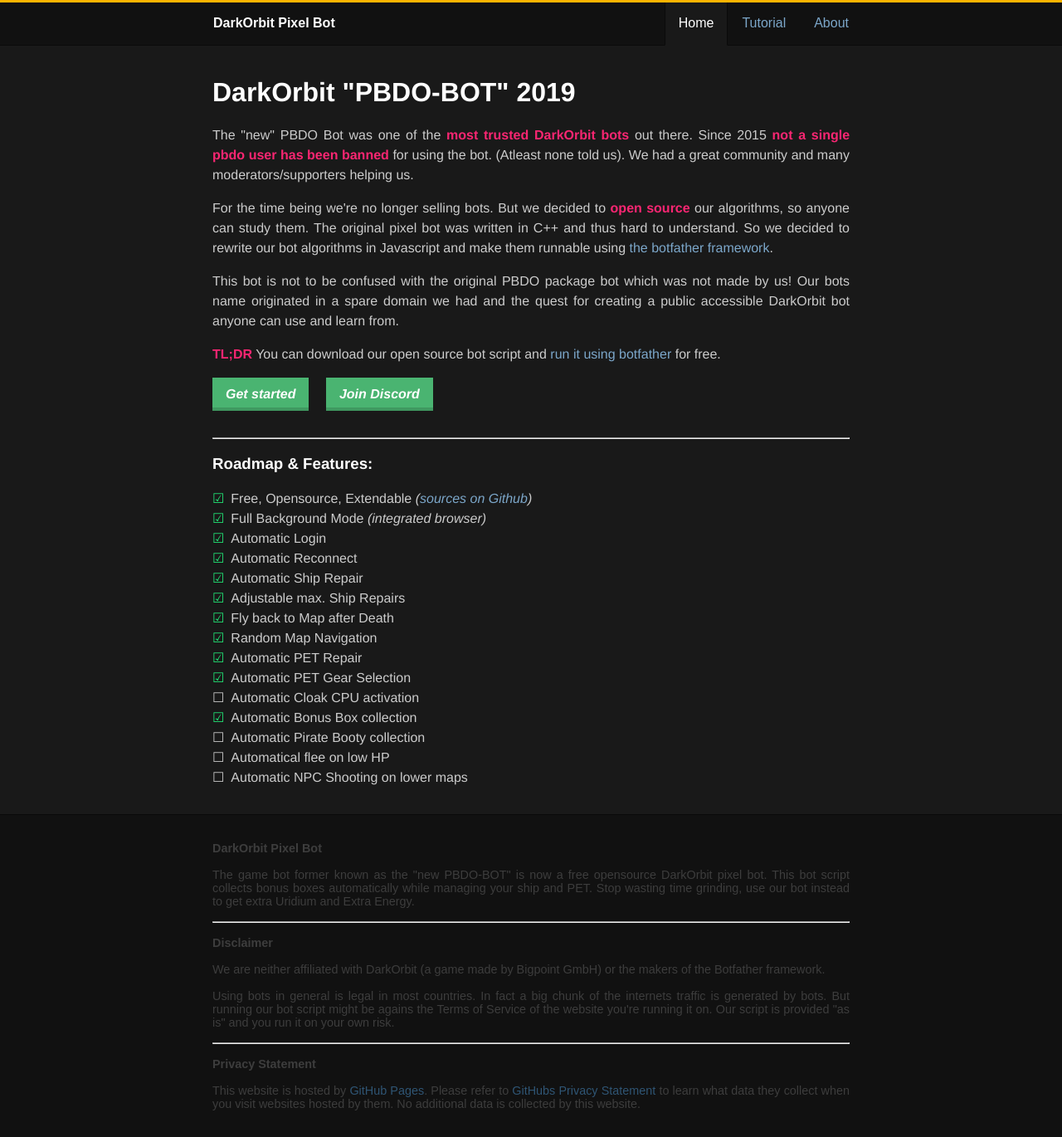
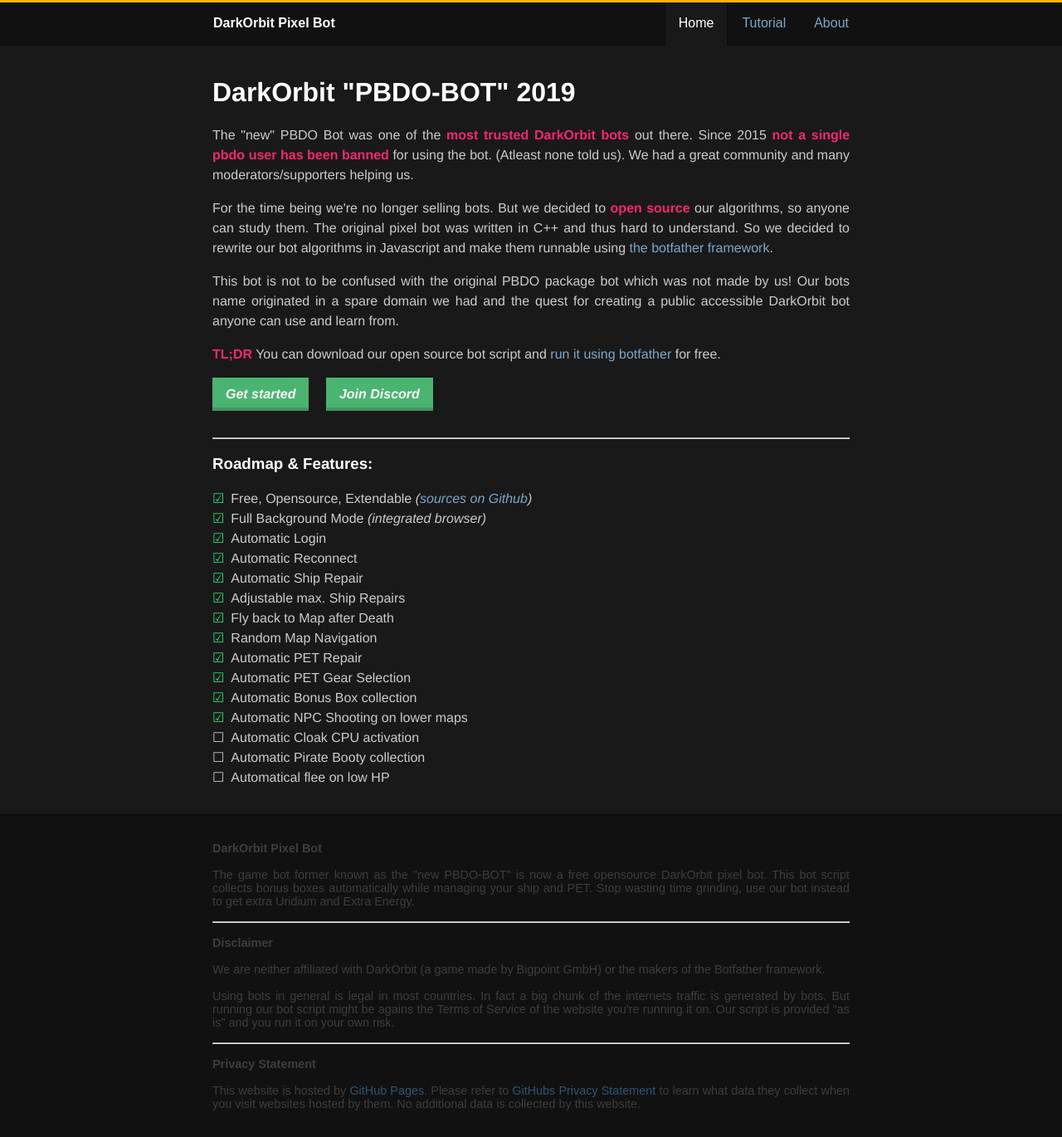
Before and after one commit to Dementor42/dementor42.github.io, a Jekyll site: the page built from index.html, in a window 1280 px wide. Shown: the whole page at 83% size. Built offline with Jekyll 4.4.1, drawn with Linux system fonts in a browser that asks for light colours.

Commit message:
Mark the NPC Hunter as done on the roadmap

```diff
--- a/index.html
+++ b/index.html
@@ -27,9 +27,9 @@
 	<li class="done">Random Map Navigation</li>
 	<li class="done">Automatic PET Repair</li>
 	<li class="done">Automatic PET Gear Selection</li>
+	<li class="done">Automatic Bonus Box collection</li>
+	<li class="done">Automatic NPC Shooting on lower maps</li>
 	<li>Automatic Cloak CPU activation</li>
-	<li class="done">Automatic Bonus Box collection</li>
 	<li>Automatic Pirate Booty collection</li>
 	<li>Automatical flee on low HP</li>
-	<li>Automatic NPC Shooting on lower maps</li>
 </ul>
```
